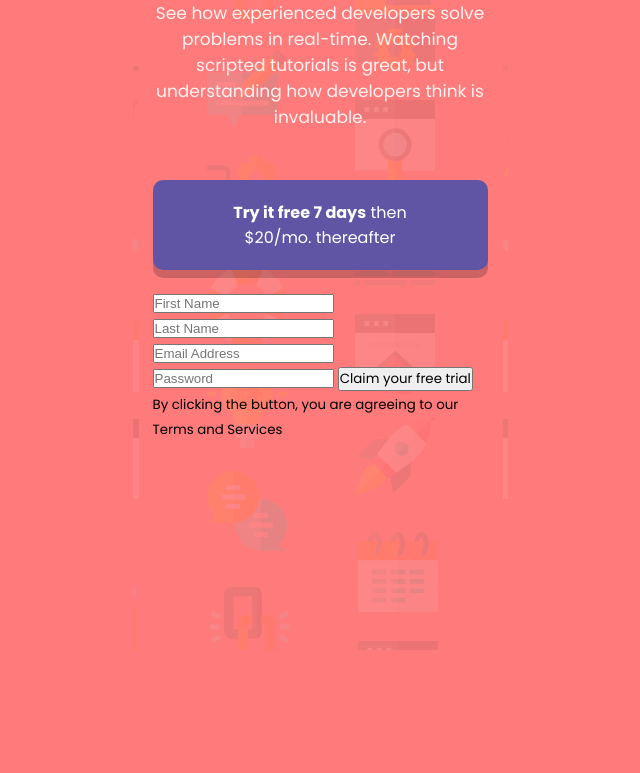
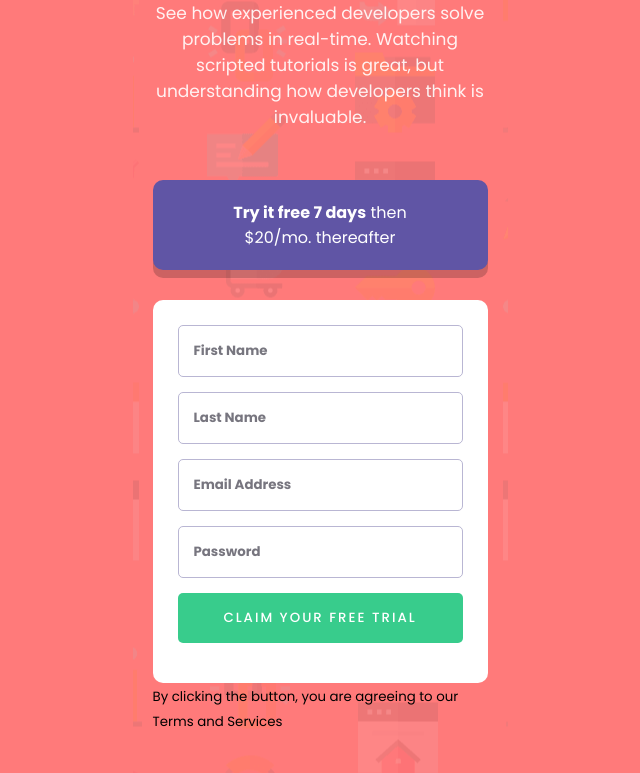
Before and after one commit to danilobandeira29/signup-form, a plain HTML site: page index.html in a window 1280 px wide. Shown: the part 150-923 px from the top of the page, without its empty margins (320-960 px from the left). Before the commit the page ends 800 px from the top, so only its background shows below. Drawn offline with Linux system fonts and the light colour scheme.

Commit message:
style: add form

```diff
--- a/style.css
+++ b/style.css
@@ -34,9 +34,13 @@ body {
   background-color: var(--clr-red-primary);
 }
 
+input, button {
+  font-family: var(--ff-primary);
+}
+
 button {
   cursor: pointer;
-  font-family: var(--ff-primary);
+
 }
 
 .container {
@@ -64,7 +68,7 @@ button {
 }
 
 .container > section {
-  margin-bottom: 20px;
+  margin-bottom: 30px;
 }
 
 .container > section button {
@@ -91,7 +95,7 @@ button {
   bottom: -8px;
   left: 0;
   height: 25px;
-  background:rgb(0, 0, 0);
+  background:var(--clr-black-primary);
   opacity: .2;
   z-index: -1;
   border-radius: 10px;
@@ -104,3 +108,61 @@ button {
 .container > section button p {
   font-weight: var(--fw-regular);
 }
+
+.form-container form {
+  display: flex;
+  flex-direction: column;
+
+  background: var(--clr-white-primary);
+  padding: 25px;
+  border-radius: 10px;
+}
+
+.form-container form input {
+  flex: 1;
+  padding: 15px;
+  border-radius: 5px;
+  border: 1px solid var(--clr-grayishblue-neutral);
+}
+
+.form-container form input + input {
+  margin-top: 15px;
+}
+
+.form-container form input:focus::placeholder {
+  opacity: 0;
+}
+
+.form-container form input::placeholder {
+  color: var(--clr-darkblue-neutral);
+  font-weight: var(--fw-bold);
+  opacity: .7;
+}
+
+.form-container form button {
+  margin: 15px 0;
+
+  text-transform: uppercase;
+  background: var(--clr-green-primary);
+  color: var(--clr-white-primary);
+  font-weight: var(--fw-medium);
+  letter-spacing: 2px;
+
+  padding: 15px;
+  border: none;
+  border-radius: 5px;
+}
+
+.form-container form small {
+  text-align: center;
+  color: var(--clr-grayishblue-neutral);
+  font-size: 1.1rem;
+  font-weight: var(--fw-medium);
+  line-height: 1.9;
+}
+
+.form-container form small a {
+  font-weight: var(--fw-bold);
+  color: var(--clr-red-primary);
+  text-decoration: none;
+}
```
